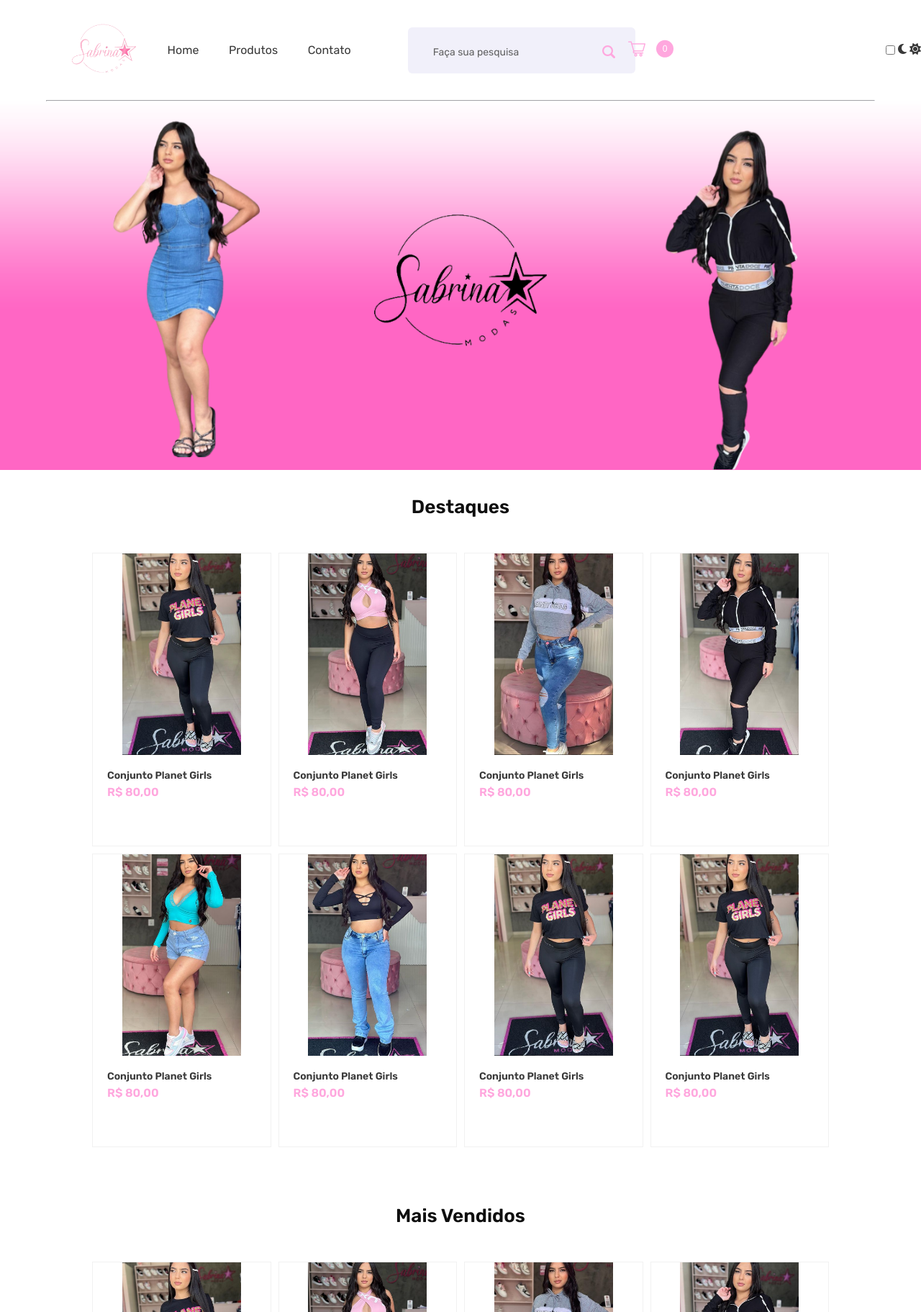
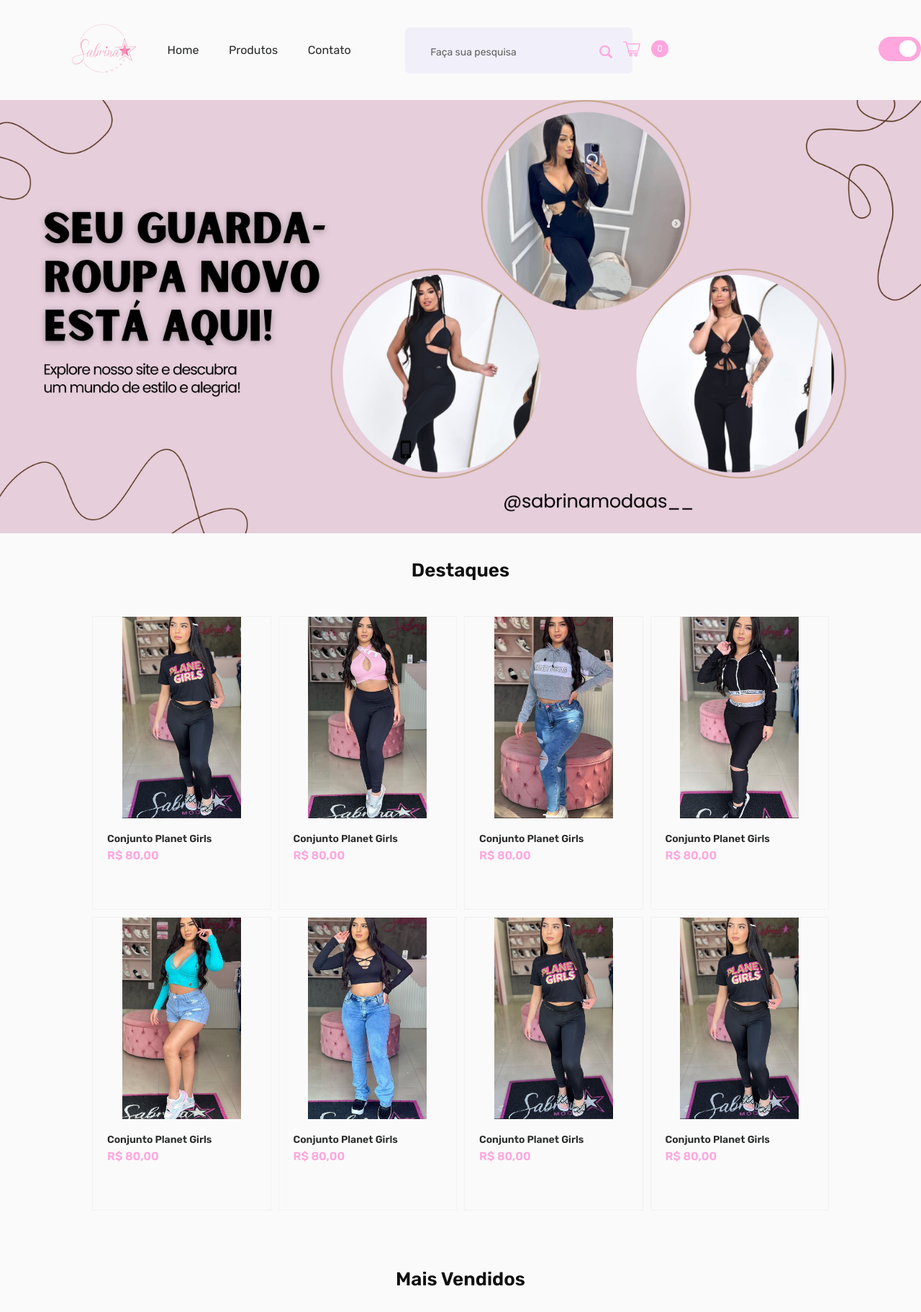
Before and after one commit to WallyssonSousa/ecommerce_sabrina-modas, a PHP site: page / in a window 1280 px wide. Shown: the top 1823 px of the page at 72% size. Run offline with PHP 8.4, Linux system fonts and the light colour scheme; some libraries are stand-ins or nearby versions.

Commit message:
Modo nortuno finalizado

```diff
--- a/css/style.css
+++ b/css/style.css
@@ -7,15 +7,98 @@
     --corRosa: #FFA7DE;
 }
 
-*{
+* {
     margin: 0;
     padding: 0;
     box-sizing: border-box;
+    font-family: var(--fontPrincipal);
+    list-style: none;
     text-decoration: none;
-    font-family: var(--fontPrincipal);
-    color: var(--corTextPrincipal);
-    list-style: none;
     overflow-x: hidden;
+}
+
+body {
+    background-color: #fafafa;
+    color: #2a2c2b;
+    transition: background 0.5s linear;
+    text-decoration: none;
+}
+
+body.dark {
+    background: #2a2c2b;
+    color: #fafafa;
+
+    .nav-item a {
+        margin: 1.3rem;
+        font-style: normal;
+        color: #fafafa;
+        font-weight: 400;
+        font-size: 16px;
+    }
+
+    .card {
+        text-align: start;
+        padding: 20px;
+        border: 1px solid var(--corTextPrincipal);
+        cursor: pointer;
+        transition: transform 0.3s;
+    }
+
+    .titulo-categoria {
+        font-size: 26px;
+        font-weight: 600;
+        text-align: center;
+        color: #fafafa;
+    }
+}
+
+.switch {
+    font-size: 17px;
+    position: relative;
+    display: inline-block;
+    width: 3.5em;
+    height: 2em;
+}
+
+.switch input {
+    opacity: 0;
+    width: 0;
+    height: 0;
+}
+
+.slider {
+    --background: var(--corRosa);
+    position: absolute;
+    cursor: pointer;
+    top: 0;
+    left: 0;
+    right: 0;
+    bottom: 0;
+    background-color: var(--corRosa);
+    transition: .5s;
+    border-radius: 30px;
+}
+
+.slider:before {
+    position: absolute;
+    content: "";
+    height: 1.4em;
+    width: 1.4em;
+    border-radius: 50%;
+    left: 10%;
+    bottom: 15%;
+    box-shadow: inset 8px -4px 0px 0px var(--corPrimaria);
+    background: var(--background);
+    transition: .5s;
+}
+
+input:checked+.slider {
+    background-color: var(--corRosa);
+}
+
+input:checked+.slider:before {
+    transform: translateX(100%);
+    box-shadow: inset 15px -4px 0px 15px var(--corPrimaria);
 }
 
 /* header */
@@ -46,9 +129,10 @@
     flex-direction: row;
 }
 
-.nav-item {
+.nav-item a {
     margin: 1.3rem;
     font-style: normal;
+    color: #2a2c2b;
     font-weight: 400;
     font-size: 16px;
 }
@@ -100,16 +184,6 @@
 
 
 /* Main */
-
-.container-hr {
-    display: grid;
-    place-items: center;
-}
-
-.hr-header {
-    width: 90%;
-    border-color: #F8F7FC;
-}
 
 .banner {
     width: 100%;
@@ -180,7 +254,7 @@
 }
 
 .preco-card {
-    color: #FFA7DE;
+    color: var(--corRosa);
     font-weight: 600;
     margin: 5px 0;
 }
@@ -191,7 +265,7 @@
     bottom: 10px;
     left: 50%;
     transform: translateX(-50%);
-    background-color: #FFA7DE;
+    background-color: var(--corRosa);
     color: #fff;
     font-weight: 400;
     border: none;
@@ -208,9 +282,13 @@
 }
 
 .footer {
-    background-color: #FBFCFE;
     max-width: 100%;
     margin: 5rem 0;
+}
+
+.container-hr{
+    display: grid;
+    place-items: center;
 }
 
 .footer--cabecalho {
@@ -286,7 +364,7 @@
     flex-grow: 1;
 }
 
-.logo-rodape{
+.logo-rodape {
     width: 30%;
 }
 
@@ -295,13 +373,13 @@
     flex-grow: 1;
 }
 
-.footer--item-contato{
+.footer--item-contato {
     display: flex;
     padding: 12px 0;
     align-items: start;
 }
 
-.footer--item-contato img{
+.footer--item-contato img {
     margin-right: 10px;
 }
 
@@ -310,6 +388,6 @@
     flex-grow: 1;
 }
 
-.footer-icons{
+.footer-icons {
     padding: 0 10px;
 }
--- a/index.html
+++ b/index.html
@@ -12,6 +12,7 @@
 </head>
 
 <body>
+
     <header class="header">
 
         <nav class="nav">
@@ -49,26 +50,19 @@
         </div>
 
         <div>
-            <input type="checkbox" class="checkbox" id="chk" />
-            <label class="label" for="chk">
-              <i class="fas fa-moon"></i>
-              <i class="fas fa-sun"></i>
-              <div class="ball"></div>
+            <label class="switch">
+                <input type="checkbox" checked="checked" id="chk" />
+                <span class="slider"></span>
             </label>
-          </div>
 
-
+        </div>
 
     </header>
-
-    <div class="container-hr">
-        <hr class="hr-header">
-    </div>
 
     <main>
 
         <section class="banner-container">
-            <img class="banner" src="img/banner.png" alt="banner">
+            <img class="banner" src="img/banner.jpg" alt="banner">
         </section>
 
         <section class="container-categoria">
--- a/js/script.js
+++ b/js/script.js
@@ -1,8 +1,3 @@
-// Função para mostrar/ocultar o menu quando o ícone for clicado
-document.querySelector('.menu-icon').addEventListener('click', function() {
-  document.querySelector('nav.menu').classList.toggle('show');
-});
-
 const chk = document.getElementById('chk')
 
 chk.addEventListener('change', () => {
```
Also changed, not shown: img/banner.jpg (added), img/banner.png (deleted), img/lua.png (added), img/sol.png (added).
